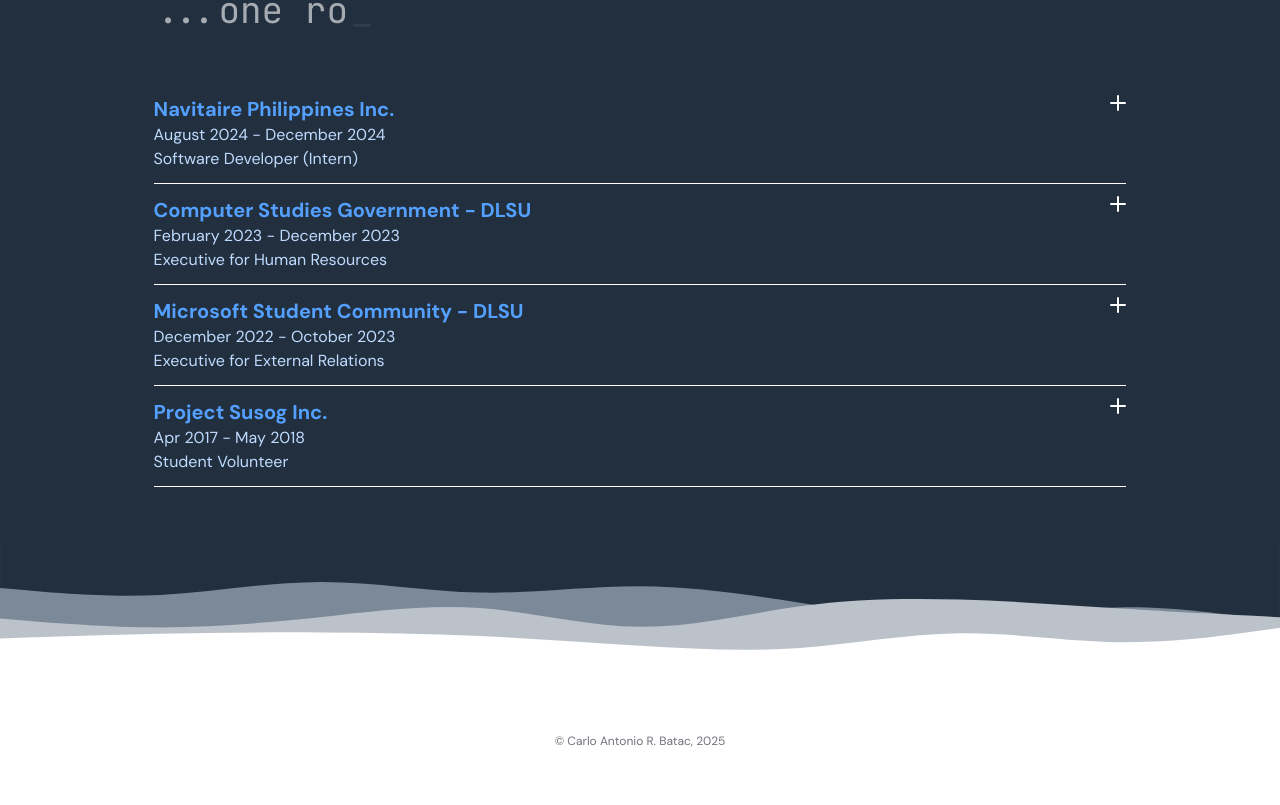
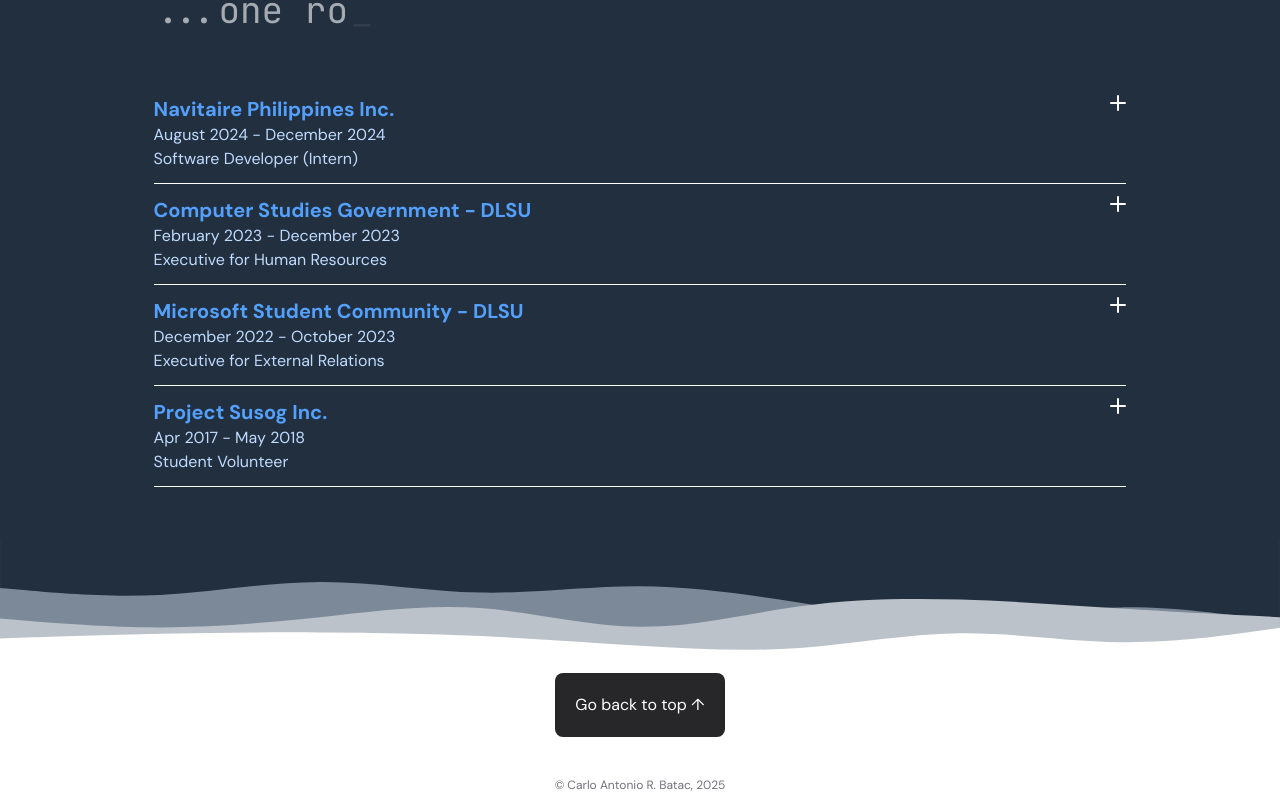
Before and after one commit to ca-r-b/carb-portfolio, a React (Vite) app: page /works-experiences in a window 1280 px wide. Shown: the part 2174-2979 px from the top of the page. Before the commit the page ends 2935 px from the top, so only its background shows below. Built offline with nearby package versions, Linux system fonts and the light colour scheme.

Commit message:
Added prev button for work page

```diff
--- a/src/pages/Works.jsx
+++ b/src/pages/Works.jsx
@@ -15,7 +15,7 @@
     transition={{duration: 0.5, delay: 0.2}}
     >
       <div className="flex flex-col">
-        <section>
+        <section id="prev">
           <WorkHeader
           mainTitle="Projects & Concepts 🚀"
           subTitle1="Built with passion..."
@@ -36,7 +36,14 @@
             <WorkHistory/>
           </div>
         </section>
-        <div class="divider-2 wave-2-4 mb-5 md:mb-10"></div>
+        <div class="divider-2 wave-2-4"></div>
+        <div className="flex flex-wrap items-center justify-center mx-auto bg-zinc-800 text-center max-w-[20%] max-h-[10%] rounded-lg mb-5 hover:bg-zinc-500 transition duration-300">
+          <a href="#prev">
+            <div className="text-white p-5">
+              Go back to top ↑
+            </div>
+          </a>
+        </div>
       </div>
     </motion.div>
   )
```
